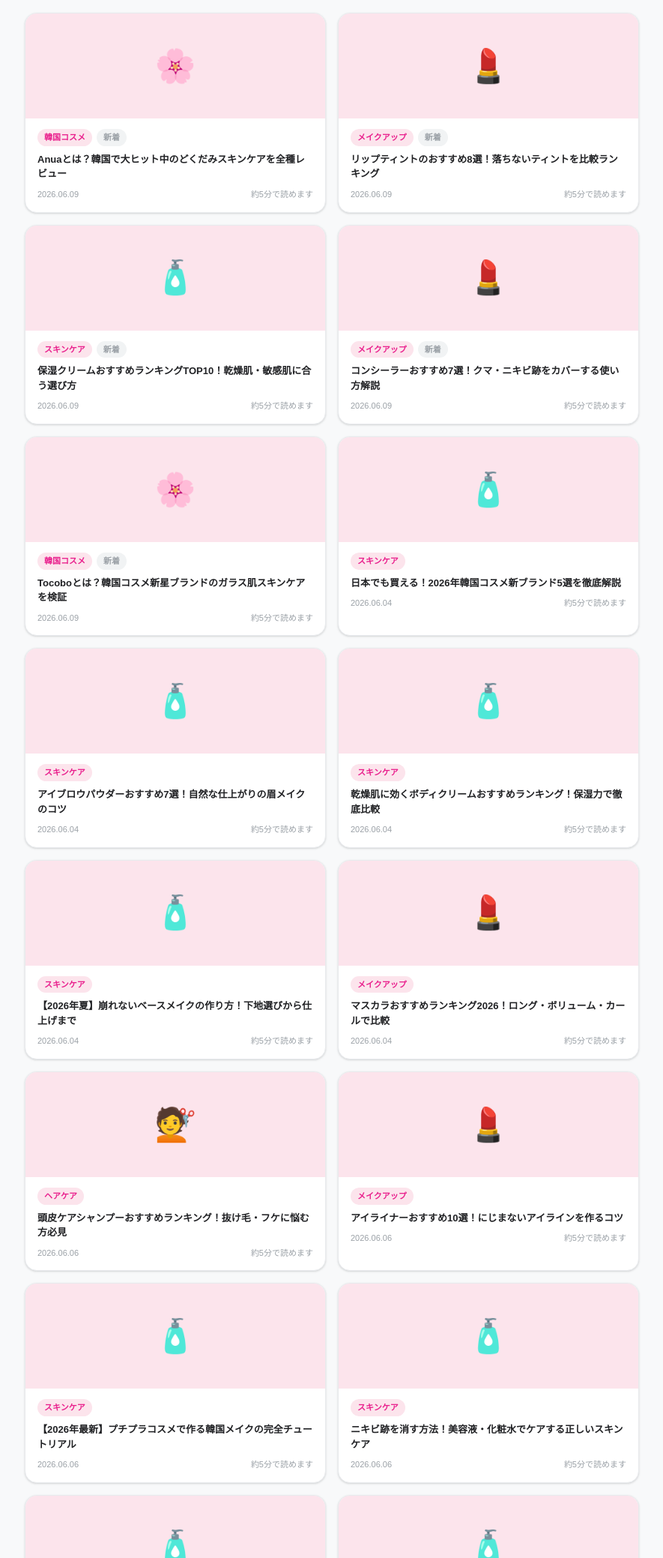
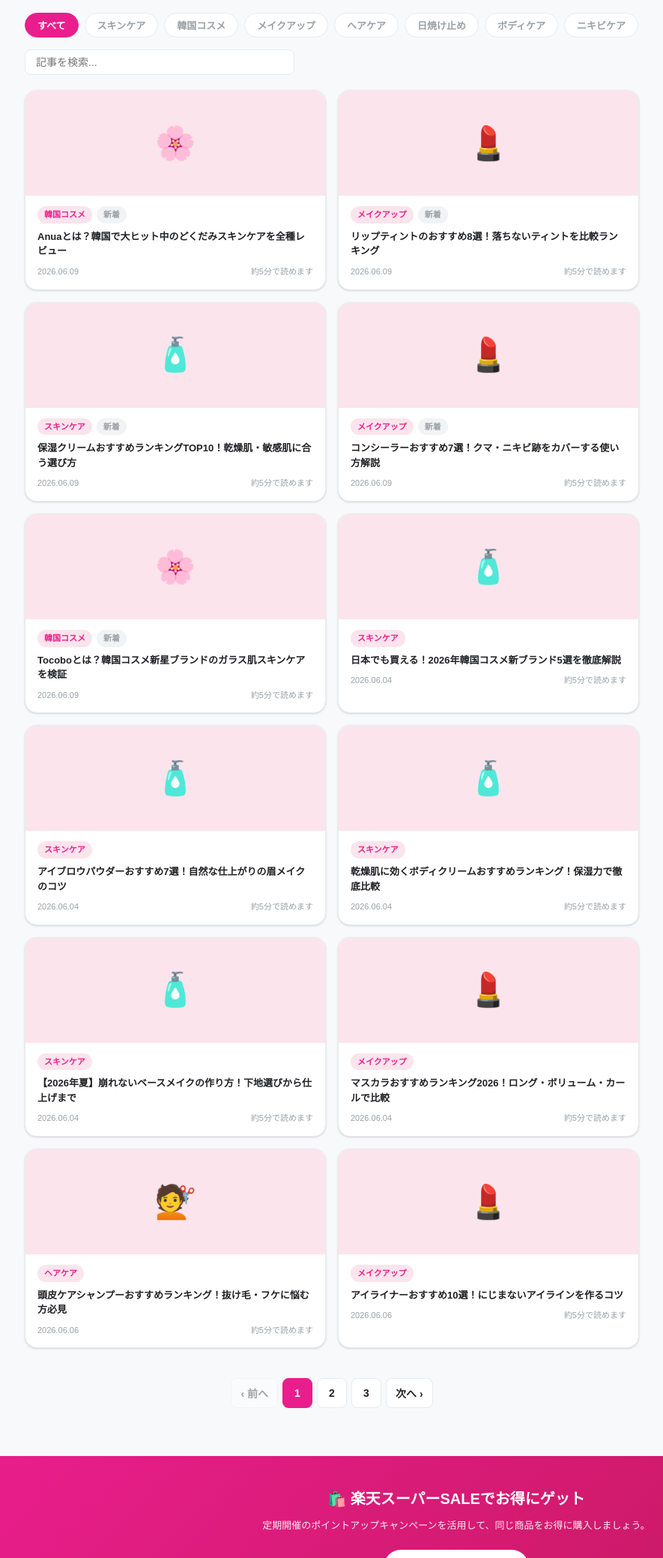
Before and after one commit to kentaki1114-afk/beayty-site, a website: page index.html in a window 1280 px wide. Shown: the part 6631-8709 px from the top of the page at 75% size, without its empty margins (31-916 px from the left). Drawn offline with Linux system fonts and the light colour scheme.

Commit message:
✨ カテゴリフィルター・ページネーション・検索機能を実装
- index.html: 記事カード34件にdata-category属性付与
- フィルターバー: 8カテゴリボタン（すべて/スキンケア/韓国コスメ等）
- インライン検索: 記事タイトル・タグを即時絞り込み（200msデバウンス）
- ページネーション: 12件/ページ・省略記号付きページ番号
- search.html: URLパラメータ?q=を受けてindex.htmlをfetchし記事検索
- css/style.css: フィルター・検索・ページネーションのスタイル追加
- js/article-filter.js: フィルター・検索・ページネーション統合JS

```diff
--- a/css/style.css
+++ b/css/style.css
@@ -529,3 +529,75 @@ img { max-width: 100%; display: block; }
   .category-nav { padding: 10px 16px; }
   .product-card { flex-direction: column; }
 }
+
+/* ===== フィルターバー ===== */
+.filter-bar {
+  display: flex;
+  flex-wrap: wrap;
+  gap: 8px;
+  margin-bottom: 16px;
+}
+.filter-btn {
+  padding: 6px 16px;
+  border: 1.5px solid var(--border);
+  border-radius: 20px;
+  background: #fff;
+  color: var(--text-muted);
+  font-size: 13px;
+  font-weight: 600;
+  cursor: pointer;
+  transition: all .2s;
+}
+.filter-btn:hover { border-color: var(--primary); color: var(--primary); }
+.filter-btn.active { background: var(--primary); color: #fff; border-color: var(--primary); }
+
+/* ===== 記事インライン検索バー ===== */
+.article-search-bar {
+  display: flex;
+  align-items: center;
+  gap: 12px;
+  margin-bottom: 20px;
+}
+.article-search-bar input {
+  flex: 1;
+  max-width: 360px;
+  padding: 8px 14px;
+  border: 1.5px solid var(--border);
+  border-radius: 8px;
+  font-size: 14px;
+  outline: none;
+  transition: border-color .2s;
+}
+.article-search-bar input:focus { border-color: var(--primary); }
+.search-result-count {
+  font-size: 13px;
+  color: var(--text-muted);
+  white-space: nowrap;
+}
+
+/* ===== ページネーション ===== */
+.pagination {
+  display: flex;
+  justify-content: center;
+  align-items: center;
+  gap: 6px;
+  margin-top: 32px;
+  flex-wrap: wrap;
+}
+.page-btn {
+  min-width: 40px;
+  height: 40px;
+  padding: 0 12px;
+  border: 1.5px solid var(--border);
+  border-radius: 8px;
+  background: #fff;
+  color: var(--text);
+  font-size: 14px;
+  font-weight: 600;
+  cursor: pointer;
+  transition: all .2s;
+}
+.page-btn:hover:not(.disabled):not(.active) { border-color: var(--primary); color: var(--primary); }
+.page-btn.active { background: var(--primary); color: #fff; border-color: var(--primary); }
+.page-btn.disabled { opacity: .4; cursor: default; }
+.page-ellipsis { color: var(--text-muted); padding: 0 4px; line-height: 40px; }
--- a/index.html
+++ b/index.html
@@ -566,9 +566,27 @@
         <span class="badge">新着</span>
       </h2>
 
-      <div class="article-grid">
+      <!-- カテゴリフィルター -->
+      <div class="filter-bar" id="filter-bar">
+        <button class="filter-btn active" data-filter="all">すべて</button>
+        <button class="filter-btn" data-filter="スキンケア">スキンケア</button>
+        <button class="filter-btn" data-filter="韓国コスメ">韓国コスメ</button>
+        <button class="filter-btn" data-filter="メイクアップ">メイクアップ</button>
+        <button class="filter-btn" data-filter="ヘアケア">ヘアケア</button>
+        <button class="filter-btn" data-filter="日焼け止め">日焼け止め</button>
+        <button class="filter-btn" data-filter="ボディケア">ボディケア</button>
+        <button class="filter-btn" data-filter="ニキビケア">ニキビケア</button>
+      </div>
 
-        <a href="articles/article-20260609-8auv.html" class="article-card">
+      <!-- 検索バー -->
+      <div class="article-search-bar">
+        <input type="text" id="article-search" placeholder="記事を検索..." autocomplete="off">
+        <span class="search-result-count" id="search-count"></span>
+      </div>
+
+      <div class="article-grid" id="article-grid">
+
+        <a href="articles/article-20260609-8auv.html" class="article-card" data-category="韓国コスメ">
           <div class="article-thumb">🌸</div>
           <div class="article-body">
             <div class="article-tags">
@@ -583,7 +601,7 @@
           </div>
         </a>
 
-        <a href="articles/article-20260609-4wh4.html" class="article-card">
+        <a href="articles/article-20260609-4wh4.html" class="article-card" data-category="メイクアップ">
           <div class="article-thumb">💄</div>
           <div class="article-body">
             <div class="article-tags">
@@ -598,7 +616,7 @@
           </div>
         </a>
 
-        <a href="articles/article-20260609-wkau.html" class="article-card">
+        <a href="articles/article-20260609-wkau.html" class="article-card" data-category="スキンケア">
           <div class="article-thumb">🧴</div>
           <div class="article-body">
             <div class="article-tags">
@@ -613,7 +631,7 @@
           </div>
         </a>
 
-        <a href="articles/article-20260609-ikv4.html" class="article-card">
+        <a href="articles/article-20260609-ikv4.html" class="article-card" data-category="メイクアップ">
           <div class="article-thumb">💄</div>
           <div class="article-body">
             <div class="article-tags">
@@ -628,7 +646,7 @@
           </div>
         </a>
 
-        <a href="articles/article-20260609-3ldk.html" class="article-card">
+        <a href="articles/article-20260609-3ldk.html" class="article-card" data-category="韓国コスメ">
           <div class="article-thumb">🌸</div>
           <div class="article-body">
             <div class="article-tags">
@@ -643,7 +661,7 @@
           </div>
         </a>
 
-        <a href="articles/article-20260604-0ja0.html" class="article-card">
+        <a href="articles/article-20260604-0ja0.html" class="article-card" data-category="スキンケア">
           <div class="article-thumb">🧴</div>
           <div class="article-body">
             <div class="article-tags">
@@ -657,7 +675,7 @@
           </div>
         </a>
 
-        <a href="articles/article-20260604-e8ki.html" class="article-card">
+        <a href="articles/article-20260604-e8ki.html" class="article-card" data-category="スキンケア">
           <div class="article-thumb">🧴</div>
           <div class="article-body">
             <div class="article-tags">
@@ -671,7 +689,7 @@
           </div>
         </a>
 
-        <a href="articles/article-20260604-m8bz.html" class="article-card">
+        <a href="articles/article-20260604-m8bz.html" class="article-card" data-category="スキンケア">
           <div class="article-thumb">🧴</div>
           <div class="article-body">
             <div class="article-tags">
@@ -685,7 +703,7 @@
           </div>
         </a>
 
-        <a href="articles/article-20260604-xk42.html" class="article-card">
+        <a href="articles/article-20260604-xk42.html" class="article-card" data-category="スキンケア">
           <div class="article-thumb">🧴</div>
           <div class="article-body">
             <div class="article-tags">
@@ -699,7 +717,7 @@
           </div>
         </a>
 
-        <a href="articles/article-20260604-xlem.html" class="article-card">
+        <a href="articles/article-20260604-xlem.html" class="article-card" data-category="メイクアップ">
           <div class="article-thumb">💄</div>
           <div class="article-body">
             <div class="article-tags">
@@ -713,7 +731,7 @@
           </div>
         </a>
 
-        <a href="articles/article-20260606-6kqg.html" class="article-card">
+        <a href="articles/article-20260606-6kqg.html" class="article-card" data-category="ヘアケア">
           <div class="article-thumb">💇</div>
           <div class="article-body">
             <div class="article-tags">
@@ -727,7 +745,7 @@
           </div>
         </a>
 
-        <a href="articles/article-20260606-bdof.html" class="article-card">
+        <a href="articles/article-20260606-bdof.html" class="article-card" data-category="メイクアップ">
           <div class="article-thumb">💄</div>
           <div class="article-body">
             <div class="article-tags">
@@ -741,7 +759,7 @@
           </div>
         </a>
 
-        <a href="articles/article-20260606-dsty.html" class="article-card">
+        <a href="articles/article-20260606-dsty.html" class="article-card" data-category="スキンケア">
           <div class="article-thumb">🧴</div>
           <div class="article-body">
             <div class="article-tags">
@@ -755,7 +773,7 @@
           </div>
         </a>
 
-        <a href="articles/article-20260606-jflu.html" class="article-card">
+        <a href="articles/article-20260606-jflu.html" class="article-card" data-category="スキンケア">
           <div class="article-thumb">🧴</div>
           <div class="article-body">
             <div class="article-tags">
@@ -769,7 +787,7 @@
           </div>
         </a>
 
-        <a href="articles/article-20260606-v3zz.html" class="article-card">
+        <a href="articles/article-20260606-v3zz.html" class="article-card" data-category="スキンケア">
           <div class="article-thumb">🧴</div>
           <div class="article-body">
             <div class="article-tags">
@@ -783,7 +801,7 @@
           </div>
         </a>
 
-        <a href="articles/article-20260607-ckc2.html" class="article-card">
+        <a href="articles/article-20260607-ckc2.html" class="article-card" data-category="スキンケア">
           <div class="article-thumb">🧴</div>
           <div class="article-body">
             <div class="article-tags">
@@ -797,7 +815,7 @@
           </div>
         </a>
 
-        <a href="articles/article-20260607-eqpa.html" class="article-card">
+        <a href="articles/article-20260607-eqpa.html" class="article-card" data-category="スキンケア">
           <div class="article-thumb">🧴</div>
           <div class="article-body">
             <div class="article-tags">
@@ -811,7 +829,7 @@
           </div>
         </a>
 
-        <a href="articles/article-20260607-g59q.html" class="article-card">
+        <a href="articles/article-20260607-g59q.html" class="article-card" data-category="スキンケア">
           <div class="article-thumb">🧴</div>
           <div class="article-body">
             <div class="article-tags">
@@ -825,7 +843,7 @@
           </div>
         </a>
 
-        <a href="articles/article-20260607-gax3.html" class="article-card">
+        <a href="articles/article-20260607-gax3.html" class="article-card" data-category="メイクアップ">
           <div class="article-thumb">💄</div>
           <div class="article-body">
             <div class="article-tags">
@@ -839,7 +857,7 @@
           </div>
         </a>
 
-        <a href="articles/article-20260607-k0kg.html" class="article-card">
+        <a href="articles/article-20260607-k0kg.html" class="article-card" data-category="韓国コスメ">
           <div class="article-thumb">🌸</div>
           <div class="article-body">
             <div class="article-tags">
@@ -853,7 +871,7 @@
           </div>
         </a>
 
-        <a href="articles/article-20260607-lc3d.html" class="article-card">
+        <a href="articles/article-20260607-lc3d.html" class="article-card" data-category="スキンケア">
           <div class="article-thumb">🧴</div>
           <div class="article-body">
             <div class="article-tags">
@@ -867,7 +885,7 @@
           </div>
         </a>
 
-        <a href="articles/article-20260607-m2fa.html" class="article-card">
+        <a href="articles/article-20260607-m2fa.html" class="article-card" data-category="スキンケア">
           <div class="article-thumb">🧴</div>
           <div class="article-body">
             <div class="article-tags">
@@ -881,7 +899,7 @@
           </div>
         </a>
 
-        <a href="articles/article-20260607-uajr.html" class="article-card">
+        <a href="articles/article-20260607-uajr.html" class="article-card" data-category="スキンケア">
           <div class="article-thumb">🧴</div>
           <div class="article-body">
             <div class="article-tags">
@@ -895,7 +913,7 @@
           </div>
         </a>
 
-        <a href="articles/article-20260607-yejz.html" class="article-card">
+        <a href="articles/article-20260607-yejz.html" class="article-card" data-category="スキンケア">
           <div class="article-thumb">🧴</div>
           <div class="article-body">
             <div class="article-tags">
@@ -909,7 +927,7 @@
           </div>
         </a>
 
-        <a href="articles/article-20260607-yjcv.html" class="article-card">
+        <a href="articles/article-20260607-yjcv.html" class="article-card" data-category="スキンケア">
           <div class="article-thumb">🧴</div>
           <div class="article-body">
             <div class="article-tags">
@@ -923,7 +941,7 @@
           </div>
         </a>
 
-        <a href="articles/medicube-review.html" class="article-card">
+        <a href="articles/medicube-review.html" class="article-card" data-category="韓国コスメ">
           <div class="article-thumb">🧬</div>
           <div class="article-body">
             <div class="article-tags">
@@ -938,7 +956,7 @@
           </div>
         </a>
 
-        <a href="articles/cosrx-acne-patch.html" class="article-card">
+        <a href="articles/cosrx-acne-patch.html" class="article-card" data-category="ニキビケア">
           <div class="article-thumb">🩹</div>
           <div class="article-body">
             <div class="article-tags">
@@ -953,7 +971,7 @@
           </div>
         </a>
 
-        <a href="articles/hince-tint-lip.html" class="article-card">
+        <a href="articles/hince-tint-lip.html" class="article-card" data-category="リップ">
           <div class="article-thumb">💋</div>
           <div class="article-body">
             <div class="article-tags">
@@ -968,7 +986,7 @@
           </div>
         </a>
 
-        <a href="articles/mediheal-square-serum.html" class="article-card">
+        <a href="articles/mediheal-square-serum.html" class="article-card" data-category="美容液">
           <div class="article-thumb">🔬</div>
           <div class="article-body">
             <div class="article-tags">
@@ -983,7 +1001,7 @@
           </div>
         </a>
 
-        <a href="articles/sunscreen-ranking-2026.html" class="article-card">
+        <a href="articles/sunscreen-ranking-2026.html" class="article-card" data-category="日焼け止め">
           <div class="article-thumb">☀️</div>
           <div class="article-body">
             <div class="article-tags">
@@ -998,7 +1016,7 @@
           </div>
         </a>
 
-        <a href="articles/beginner-skincare.html" class="article-card">
+        <a href="articles/beginner-skincare.html" class="article-card" data-category="スキンケア">
           <div class="article-thumb">🧴</div>
           <div class="article-body">
             <div class="article-tags">
@@ -1013,7 +1031,7 @@
           </div>
         </a>
 
-        <a href="articles/sunscreen-ranking.html" class="article-card">
+        <a href="articles/sunscreen-ranking.html" class="article-card" data-category="日焼け止め">
           <div class="article-thumb">☀️</div>
           <div class="article-body">
             <div class="article-tags">
@@ -1028,7 +1046,7 @@
           </div>
         </a>
 
-        <a href="articles/korean-cosme.html" class="article-card">
+        <a href="articles/korean-cosme.html" class="article-card" data-category="韓国コスメ">
           <div class="article-thumb">🇰🇷</div>
           <div class="article-body">
             <div class="article-tags">
@@ -1043,7 +1061,7 @@
           </div>
         </a>
 
-        <a href="articles/hair-oil-ranking.html" class="article-card">
+        <a href="articles/hair-oil-ranking.html" class="article-card" data-category="ヘアケア">
           <div class="article-thumb">💆</div>
           <div class="article-body">
             <div class="article-tags">
@@ -1059,6 +1077,10 @@
         </a>
 
       </div>
+
+      <!-- ページネーション -->
+      <div class="pagination" id="pagination"></div>
+
     </section>
 
   </main>
@@ -1211,5 +1233,6 @@
 </footer>
 
 <script src="js/main.js"></script>
+<script src="js/article-filter.js"></script>
 </body>
 </html>
--- /dev/null
+++ b/js/article-filter.js
@@ -0,0 +1,152 @@
+/**
+ * BeautyBests - 記事フィルター・ページネーション・インライン検索
+ */
+(function () {
+  const CARDS_PER_PAGE = 12;
+
+  const grid = document.getElementById('article-grid');
+  const pagination = document.getElementById('pagination');
+  const filterBar = document.getElementById('filter-bar');
+  const searchInput = document.getElementById('article-search');
+  const searchCount = document.getElementById('search-count');
+
+  if (!grid) return;
+
+  const allCards = Array.from(grid.querySelectorAll('.article-card'));
+
+  let currentFilter = 'all';
+  let currentQuery = '';
+  let currentPage = 1;
+
+  // ===== フィルタリング =====
+
+  function getVisibleCards() {
+    return allCards.filter((card) => {
+      const cat = card.dataset.category || '';
+      const title = card.querySelector('.article-title')?.textContent || '';
+      const tags = card.querySelector('.article-tags')?.textContent || '';
+
+      const matchFilter = currentFilter === 'all' || cat === currentFilter;
+      const matchSearch =
+        currentQuery === '' ||
+        title.includes(currentQuery) ||
+        tags.includes(currentQuery);
+
+      return matchFilter && matchSearch;
+    });
+  }
+
+  // ===== ページネーション描画 =====
+
+  function renderPage() {
+    const visible = getVisibleCards();
+    const total = visible.length;
+    const totalPages = Math.max(1, Math.ceil(total / CARDS_PER_PAGE));
+
+    if (currentPage > totalPages) currentPage = 1;
+
+    const start = (currentPage - 1) * CARDS_PER_PAGE;
+    const end = start + CARDS_PER_PAGE;
+
+    allCards.forEach((c) => (c.style.display = 'none'));
+    visible.forEach((c, i) => {
+      c.style.display = i >= start && i < end ? '' : 'none';
+    });
+
+    // 検索件数表示
+    if (currentQuery || currentFilter !== 'all') {
+      searchCount.textContent = `${total} 件`;
+    } else {
+      searchCount.textContent = '';
+    }
+
+    renderPagination(totalPages);
+  }
+
+  function renderPagination(totalPages) {
+    if (!pagination) return;
+
+    if (totalPages <= 1) {
+      pagination.innerHTML = '';
+      return;
+    }
+
+    const items = [];
+
+    // 前へ
+    items.push(
+      `<button class="page-btn${currentPage === 1 ? ' disabled' : ''}" data-page="${currentPage - 1}" ${currentPage === 1 ? 'disabled' : ''}>‹ 前へ</button>`
+    );
+
+    // ページ番号（最大7個表示）
+    const range = pageRange(currentPage, totalPages);
+    let prev = null;
+    range.forEach((p) => {
+      if (prev !== null && p - prev > 1) {
+        items.push('<span class="page-ellipsis">…</span>');
+      }
+      items.push(
+        `<button class="page-btn${p === currentPage ? ' active' : ''}" data-page="${p}">${p}</button>`
+      );
+      prev = p;
+    });
+
+    // 次へ
+    items.push(
+      `<button class="page-btn${currentPage === totalPages ? ' disabled' : ''}" data-page="${currentPage + 1}" ${currentPage === totalPages ? 'disabled' : ''}>次へ ›</button>`
+    );
+
+    pagination.innerHTML = items.join('');
+
+    pagination.querySelectorAll('.page-btn:not(.disabled)').forEach((btn) => {
+      btn.addEventListener('click', () => {
+        currentPage = parseInt(btn.dataset.page, 10);
+        renderPage();
+        document.getElementById('articles')?.scrollIntoView({ behavior: 'smooth', block: 'start' });
+      });
+    });
+  }
+
+  function pageRange(current, total) {
+    const delta = 2;
+    const pages = new Set();
+    pages.add(1);
+    pages.add(total);
+    for (let i = Math.max(2, current - delta); i <= Math.min(total - 1, current + delta); i++) {
+      pages.add(i);
+    }
+    return Array.from(pages).sort((a, b) => a - b);
+  }
+
+  // ===== フィルターボタン =====
+
+  if (filterBar) {
+    filterBar.addEventListener('click', (e) => {
+      const btn = e.target.closest('.filter-btn');
+      if (!btn) return;
+
+      filterBar.querySelectorAll('.filter-btn').forEach((b) => b.classList.remove('active'));
+      btn.classList.add('active');
+      currentFilter = btn.dataset.filter;
+      currentPage = 1;
+      renderPage();
+    });
+  }
+
+  // ===== インライン検索 =====
+
+  if (searchInput) {
+    let timer;
+    searchInput.addEventListener('input', () => {
+      clearTimeout(timer);
+      timer = setTimeout(() => {
+        currentQuery = searchInput.value.trim();
+        currentPage = 1;
+        renderPage();
+      }, 200);
+    });
+  }
+
+  // ===== 初期描画 =====
+  renderPage();
+})();
```
Also changed, not shown: search.html (added, +159 -0 lines).
